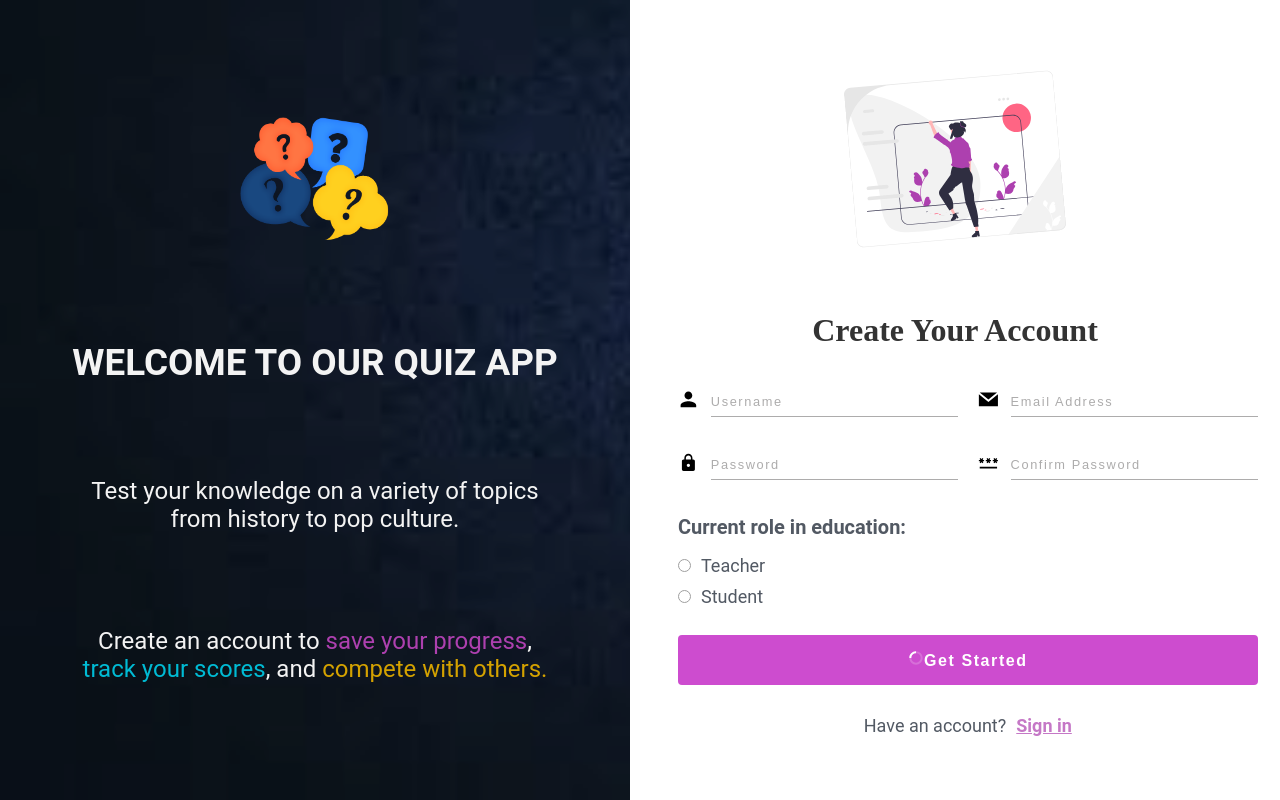
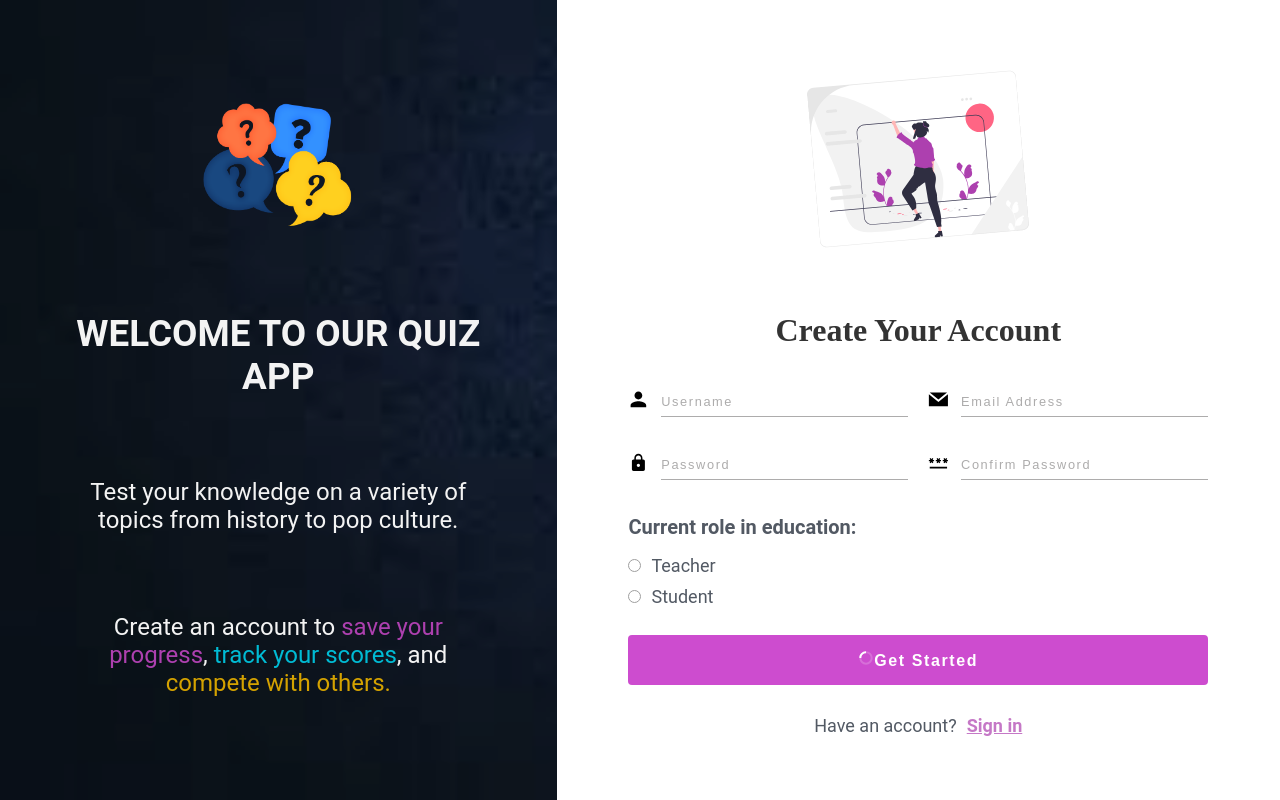
Before and after one commit to brainy-bug/quiz-app, a React (Vite) app: page /register in a window 1280 px wide. Built offline with nearby package versions, Linux system fonts and the light colour scheme; a web font is replaced by a local one.

Commit message:
fixed styles

```diff
--- a/src/components/RegisterForm.jsx
+++ b/src/components/RegisterForm.jsx
@@ -114,7 +114,7 @@ const RegisterForm = () => {
 };
 
 const Form = styled.form`
-  width: 100%;
+  width: inherit;
   @media screen and (max-width: 680px) {
     /* Below 680px */
     display: flex;
@@ -123,6 +123,7 @@ const Form = styled.form`
 
   @media screen and (min-width: 680px) and (max-width: 901px) {
     /* Between 680px and 900px */
+    width: auto;
     display: grid;
     grid-template-columns: repeat(2, 1fr);
     grid-gap: 10px;
@@ -131,8 +132,9 @@ const Form = styled.form`
 
   @media screen and (min-width: 1081px) {
     /* Above 1080px */
+    width: auto;
     display: grid;
-    grid-template-columns: repeat(2, 1fr);
+    grid-template-columns: repeat(2, 1.3fr);
     grid-gap: 10px;
     grid-column-gap: 20px;
   }
--- a/src/index.css
+++ b/src/index.css
@@ -41,7 +41,7 @@ Variables
   --radius: 0.25rem;
   --light-shadow: 0 5px 15px rgba(0, 0, 0, 0.1);
   --dark-shadow: 0 5px 15px rgba(0, 0, 0, 0.2);
-  --max-width: 650px;
+  --max-width: 500px;
   --fixed-width: 580px;
 }
 /*
@@ -191,24 +191,26 @@ Form
 ===============
 */
 
-#form-container{  display: flex;
+
+#form-container{
+  display: flex;
   flex-direction: column;
   align-items: center;
   justify-content: space-around;
-  width: 100%;
-
   height: 100vh;
   max-width: var(--max-width);
   background: var(--clr-white);
   border-radius: var(--radius);
-  padding: 3rem;
+  padding: 2rem;
   opacity: 1;
-
+  width: 100%;
 }
-  @media screen and (min-width: 575px)
-   {
-    #form-container{margin: 0 auto;}
-   }
+@media screen and (min-width: 575px){
+  #form-container{
+    padding: 3rem;
+    margin: 0 auto;
+  }
+}
 
 .input-container {
   display: flex;
--- a/src/pages/Register.jsx
+++ b/src/pages/Register.jsx
@@ -48,7 +48,7 @@ const Container = styled.section`
   display: grid;
 
   @media screen and (min-width: 900px) {
-    grid-template-columns: repeat(2, 1fr);
+    grid-template-columns: 1fr 1.3fr;
   }
 `;
 
```
